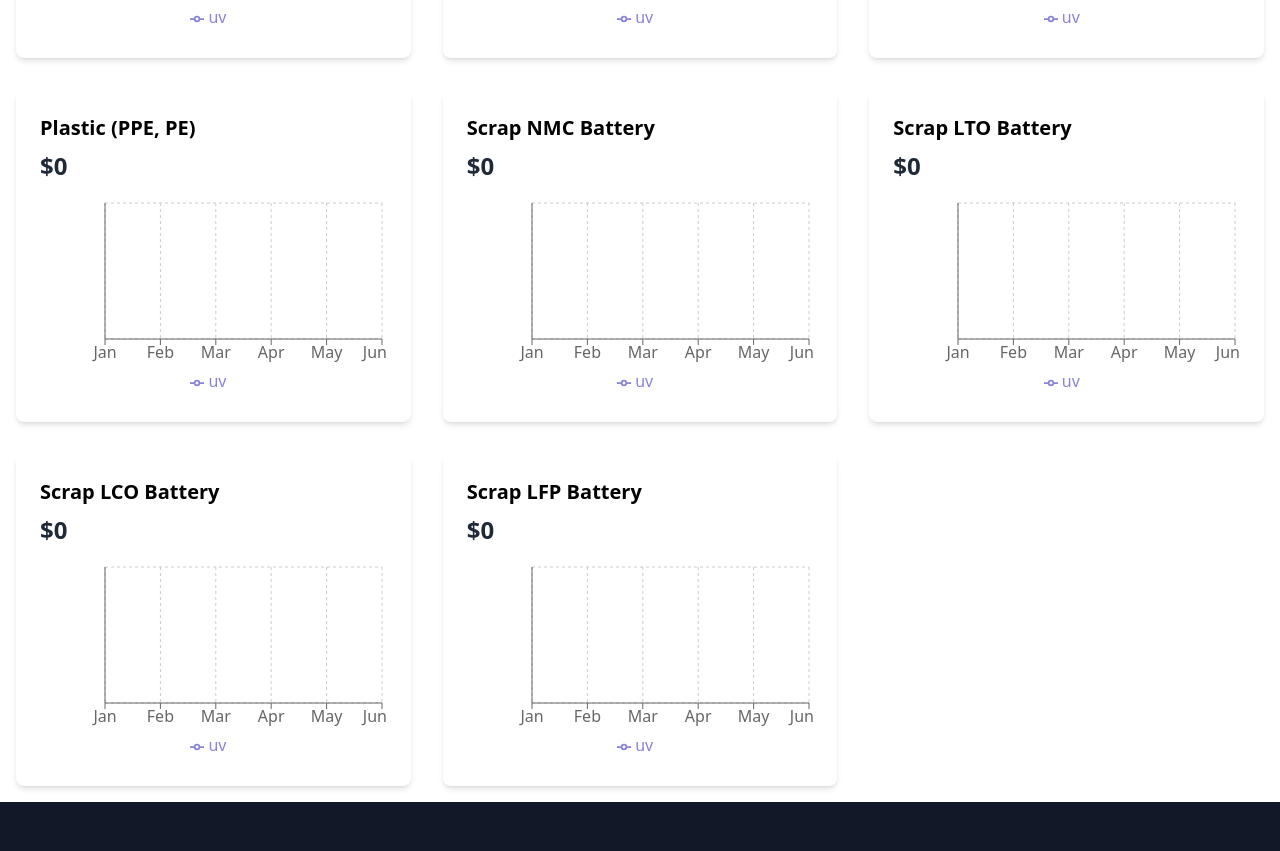
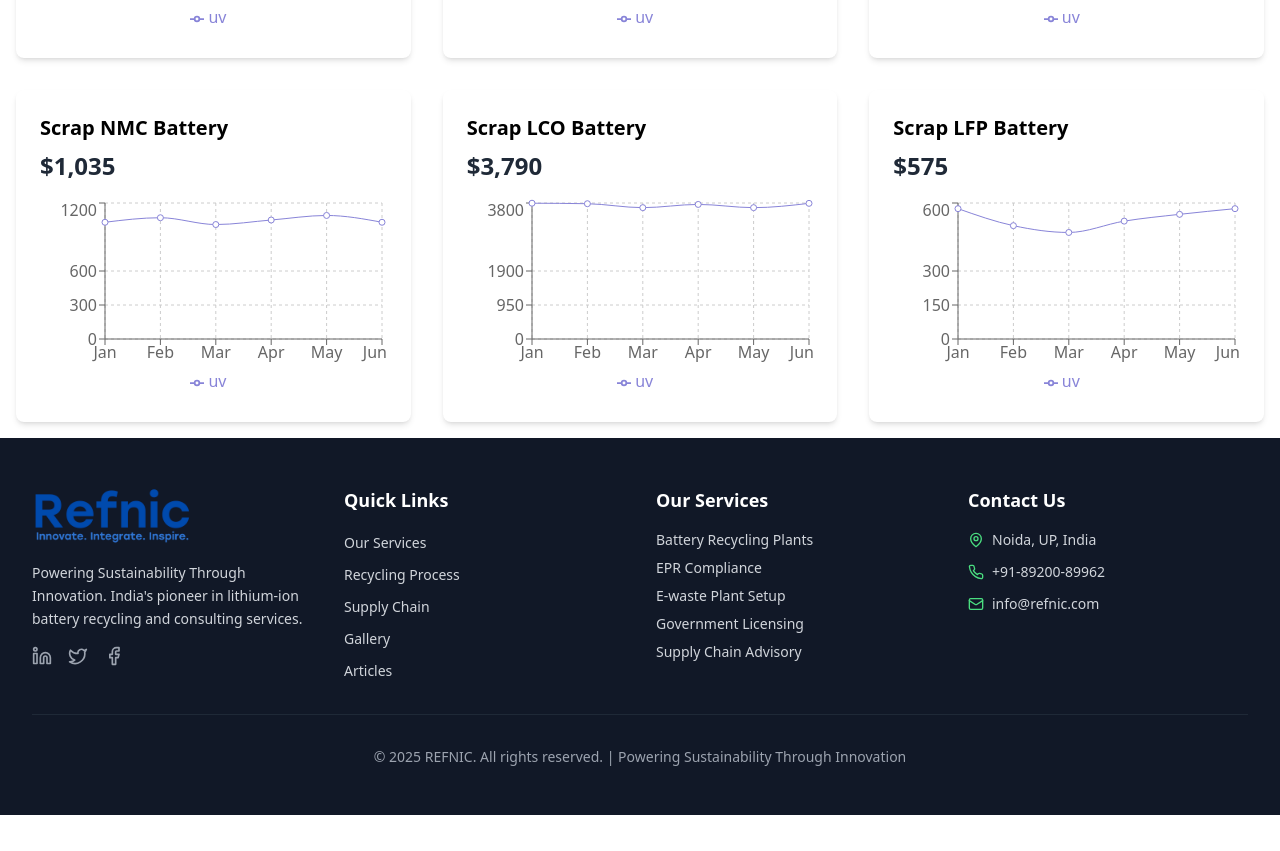
Before and after one commit to Zetrance-tech/refnic, a React (Vite) app: page /pricing in a window 1280 px wide. Shown: the part 1936-2787 px from the top of the page. After the commit the page ends 2751 px from the top, so only its background shows below. Built offline with nearby package versions, Linux system fonts and the light colour scheme.

Commit message:
navbar glassmorph

```diff
--- a/src/components/Header.tsx
+++ b/src/components/Header.tsx
@@ -18,7 +18,7 @@ const Header: React.FC = () => {
   ];
 
   return (
-    <div className="fixed top-0 left-0 right-0 z-[500] bg-white shadow-md">
+    <div className="fixed top-0 left-0 right-0 z-[500] bg-white/80 backdrop-blur-md shadow-md">
       {/* Top Mini Header Bar */}
       <div className="text-gray-800 text-[15px] font-medium tracking-wide px-4 py-2 flex justify-between items-center sm:px-6 lg:px-8 border-b border-gray-200">
         {/* content on the left */}
--- a/src/pages/Home.tsx
+++ b/src/pages/Home.tsx
@@ -133,7 +133,7 @@ const Home: React.FC = () => {
             </p>
             <div className="flex flex-col sm:flex-row gap-4 justify-center">
               <Link
-                to="/contact"
+                to="/trade"
                 className="bg-gradient-to-r from-green-500 to-blue-600 text-white px-8 py-4 rounded-full text-lg font-semibold hover:shadow-2xl transform hover:scale-105 transition-all duration-200 flex items-center justify-center space-x-2"
               >
                 <span>Buy/Sell Minerals</span>
@@ -251,13 +251,12 @@ const Home: React.FC = () => {
           <h3 className="text-md font-semibold text-gray-900 mb-4">
             {commodity.name}
           </h3>
-          <div className="flex justify-center gap-2">
-            <button className="px-4 py-1 text-sm bg-green-500 text-white rounded hover:bg-green-600 transition-all">
-              Buy
-            </button>
-            <button className="px-4 py-1 text-sm bg-red-500 text-white rounded hover:bg-red-600 transition-all">
-              Sell
-            </button>
+          <div className="flex justify-center">
+            <Link to="/trade">
+              <button className="px-4 py-1 text-sm bg-green-500 text-white rounded hover:bg-green-600 transition-all">
+                Buy / Sell
+              </button>
+            </Link>
           </div>
         </motion.div>
       ))}
@@ -267,7 +266,7 @@ const Home: React.FC = () => {
 
    <div className="flex justify-center mt-6">
       <Link
-       to="/contact"
+       to="/trade"
        className="bg-gradient-to-r from-green-500 to-blue-600 text-white px-4 py-2 rounded-full text-sm font-medium hover:shadow-2xl transform hover:scale-105 transition-all duration-200 flex items-center justify-center space-x-2"
        >
        <span>More Minerals</span>
--- a/src/pages/Pricing.tsx
+++ b/src/pages/Pricing.tsx
@@ -169,68 +169,43 @@ const Pricing: React.FC = () => {
     ],
   },
   {
-    name: 'Plastic (PPE, PE)',
-    price: 0,
-    trend: 'down',
+    name: 'Scrap NMC Battery',
+    price: 1035,
+    trend: 'stable',
     data: [
-      { name: 'Jan', uv: null },
-      { name: 'Feb', uv: null },
-      { name: 'Mar', uv: null },
-      { name: 'Apr', uv: null },
-      { name: 'May', uv: null },
-      { name: 'Jun', uv: null },
+      { name: 'Jan', uv: 1030 },
+      { name: 'Feb', uv: 1070 },
+      { name: 'Mar', uv: 1010 },
+      { name: 'Apr', uv: 1050 },
+      { name: 'May', uv: 1090 },
+      { name: 'Jun', uv: 1030 },
     ],
   },
+
   {
-    name: 'Scrap NMC Battery',
-    price: 0,
+    name: 'Scrap LCO Battery',
+    price: 3790,
     trend: 'stable',
     data: [
-      { name: 'Jan', uv: null },
-      { name: 'Feb', uv: null },
-      { name: 'Mar', uv: null },
-      { name: 'Apr', uv: null },
-      { name: 'May', uv: null },
-      { name: 'Jun', uv: null },
-    ],
-  },
-  {
-    name: 'Scrap LTO Battery',
-    price: 0,
-    trend: 'stable',
-    data: [
-      { name: 'Jan', uv: null },
-      { name: 'Feb', uv: null },
-      { name: 'Mar', uv: null },
-      { name: 'Apr', uv: null },
-      { name: 'May', uv: null },
-      { name: 'Jun', uv: null },
-    ],
-  },
-  {
-    name: 'Scrap LCO Battery',
-    price: 0,
-    trend: 'stable',
-    data: [
-      { name: 'Jan', uv: null },
-      { name: 'Feb', uv: null },
-      { name: 'Mar', uv: null },
-      { name: 'Apr', uv: null },
-      { name: 'May', uv: null },
-      { name: 'Jun', uv: null },
+      { name: 'Jan', uv: 3794 },
+      { name: 'Feb', uv: 3780 },
+      { name: 'Mar', uv: 3670 },
+      { name: 'Apr', uv: 3760 },
+      { name: 'May', uv: 3670 },
+      { name: 'Jun', uv: 3790 },
     ],
   },
   {
     name: 'Scrap LFP Battery',
-    price: 0,
+    price: 575,
     trend: 'stable',
     data: [
-      { name: 'Jan', uv: null },
-      { name: 'Feb', uv: null },
-      { name: 'Mar', uv: null },
-      { name: 'Apr', uv: null },
-      { name: 'May', uv: null },
-      { name: 'Jun', uv: null },
+      { name: 'Jan', uv: 575 },
+      { name: 'Feb', uv: 500 },
+      { name: 'Mar', uv: 470 },
+      { name: 'Apr', uv: 520 },
+      { name: 'May', uv: 550 },
+      { name: 'Jun', uv: 575 },
     ],
   },
 ];
--- a/src/pages/Trade.tsx
+++ b/src/pages/Trade.tsx
@@ -99,7 +99,7 @@ const Trade: React.FC = () => {
         </div>
 
         {showModal && (
-            <div className="fixed inset-0 bg-gray-600 bg-opacity-50 overflow-y-auto h-full w-full flex items-center justify-center z-50">
+            <div className="fixed inset-0 bg-gray-600 bg-opacity-50 overflow-y-auto h-full w-full flex items-center justify-center z-[600]">
             <div className="bg-white p-8 rounded-lg shadow-xl w-full max-w-2xl">
                 <h2 className="text-2xl font-bold mb-4">{modalType === 'buy' ? 'Buy Mineral' : 'Sell Mineral'}</h2>
                 <form>
```
